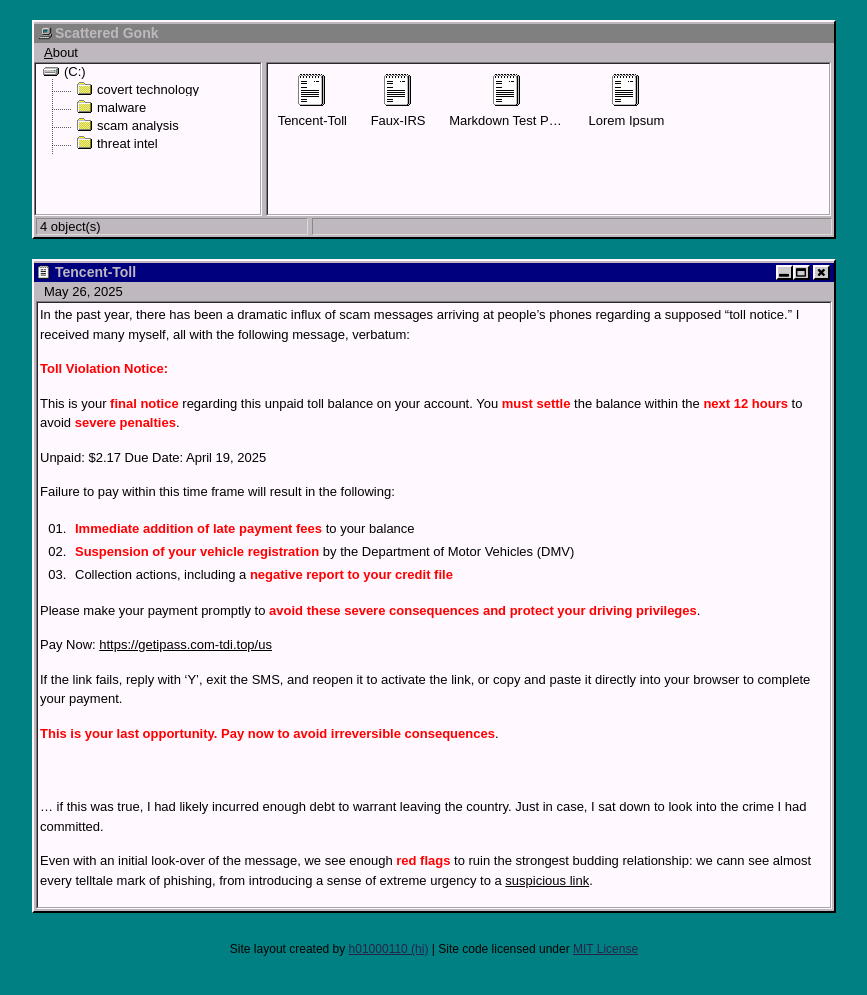
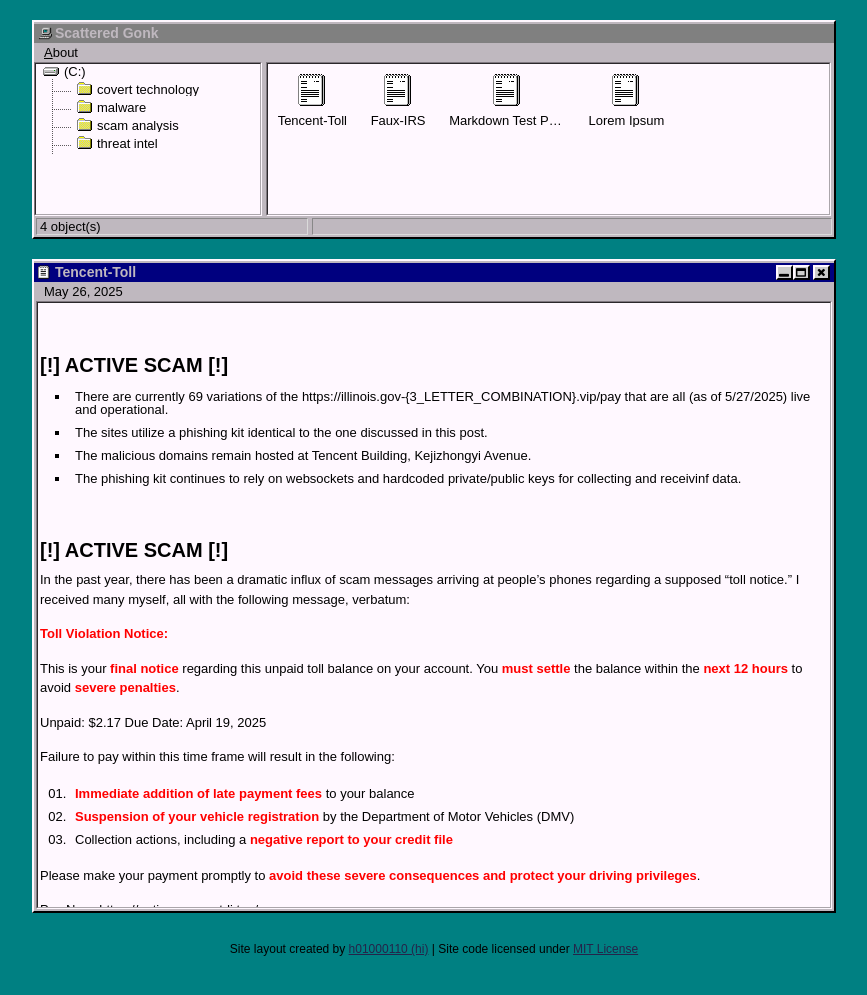
Before and after one commit to scattered-gonk/scattered-gonk.github.io, a Jekyll site: the page built from _posts/2025-26-05-Tencent-Toll.md, in a window 1280 px wide. Shown: the top 995 px of the page, without its empty margins (206-1073 px from the left). Built offline with Jekyll 4.4.1, drawn with Linux system fonts in a browser that asks for light colours.

Commit message:
Updated posts

```diff
--- a/_posts/2025-26-05-Tencent-Toll.md
+++ b/_posts/2025-26-05-Tencent-Toll.md
@@ -6,6 +6,16 @@
 author: "ScatteredGonk"
 tags: scam-analysis
 ---
+
+<h1> [!] ACTIVE SCAM [!] </h1>
+
+* There are currently 69 variations of the https://illinois.gov-{3_LETTER_COMBINATION}.vip/pay that are all (as of 5/27/2025) live and operational.
+* The sites utilize a phishing kit identical to the one discussed in this post.
+* The malicious domains remain hosted at Tencent Building, Kejizhongyi Avenue.
+* The phishing kit continues to rely on websockets and hardcoded private/public keys for collecting and receivinf data.
+
+<h1> [!] ACTIVE SCAM [!] </h1>
+
 
 In the past year, there has been a dramatic influx of scam messages arriving at people's phones regarding a supposed "toll notice." I received many myself, all with the following message, verbatum:
 
```
